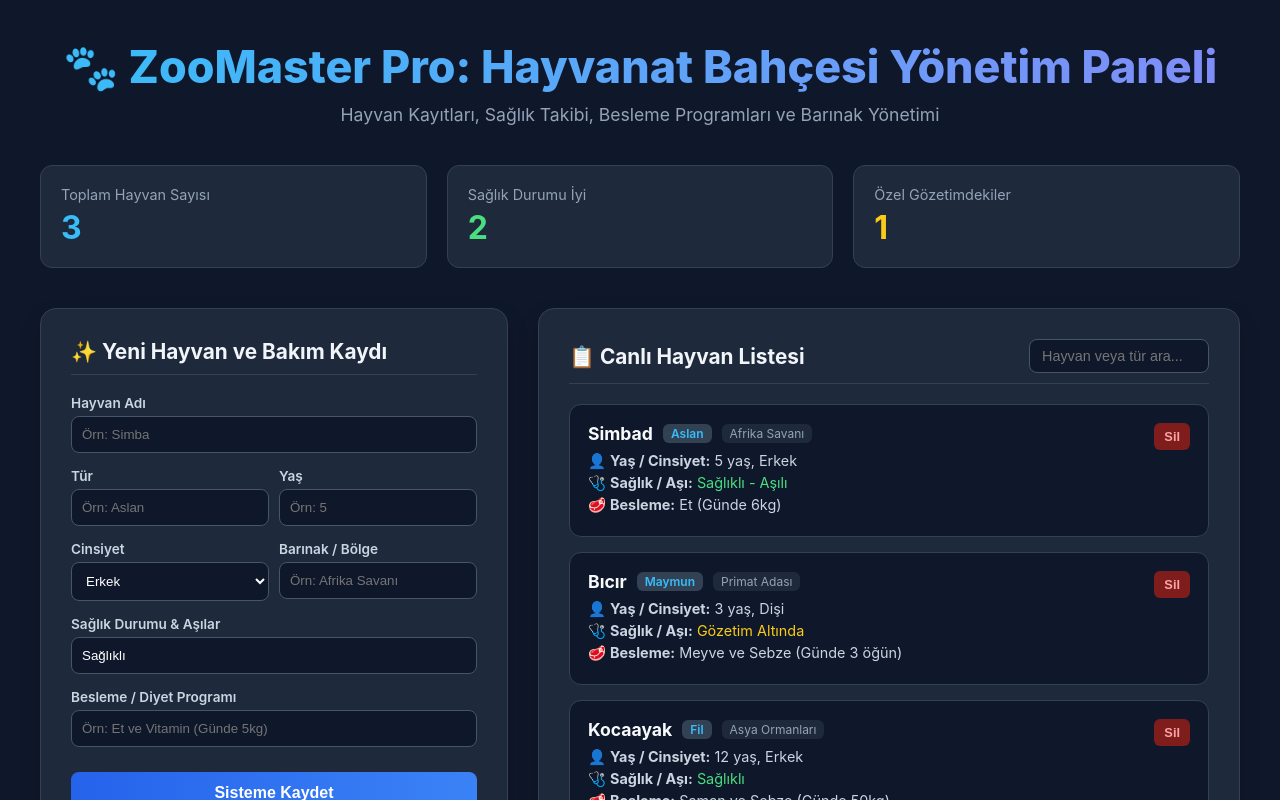
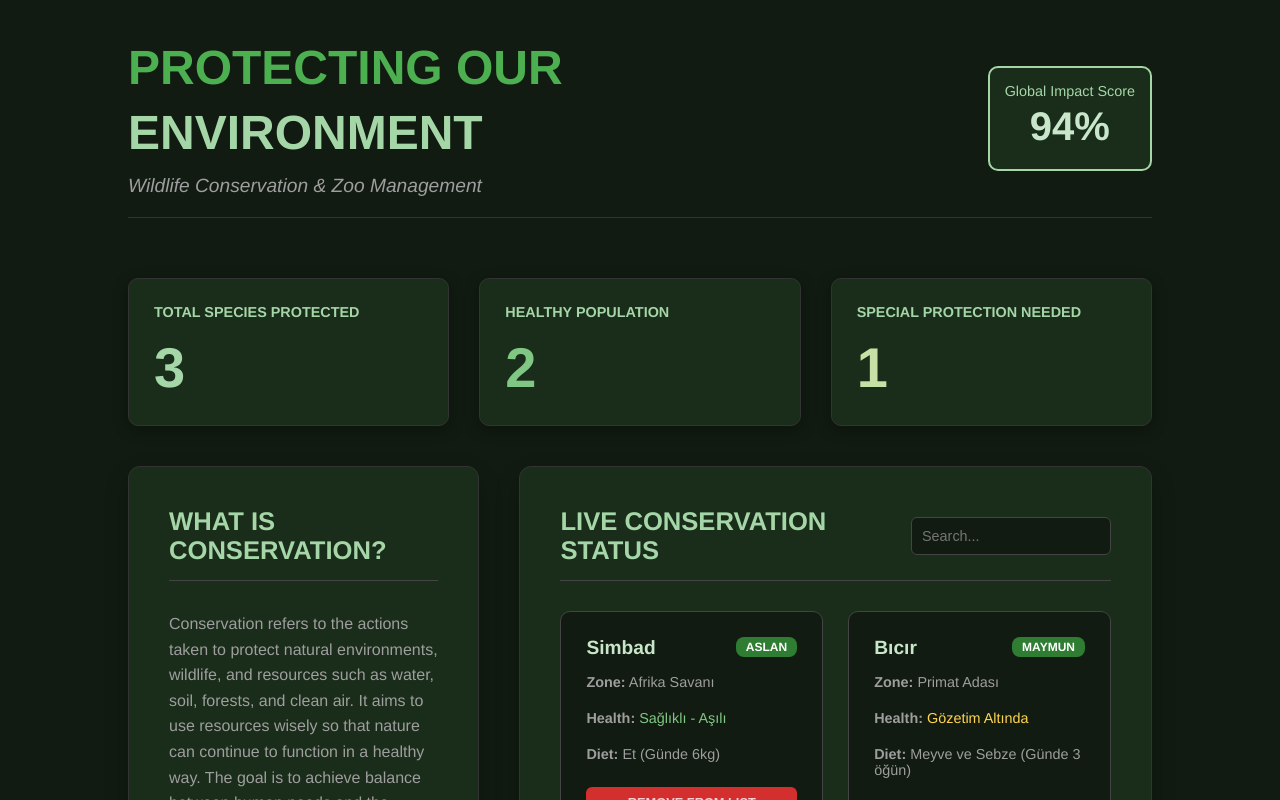
Before and after one commit to aysetmy/bto303-ara2-24053035015, a Next.js app: page / in a window 1280 px wide. Shown: the top 800 px of the page. Built offline with nearby package versions, Linux system fonts and the light colour scheme.

Commit message:
referans tasarima uygun cevre temasina gecildi

```diff
--- a/src/app/page.tsx
+++ b/src/app/page.tsx
@@ -28,107 +28,82 @@ export default function Home() {
     a.zone.toLowerCase().includes(search.toLowerCase())
   );
 
+  const total = animals.length;
+  const healthy = animals.filter(a => a.health.includes('Sağlıklı')).length;
+  const attention = animals.filter(a => !a.health.includes('Sağlıklı')).length;
+
   return (
-    <main style={{ minHeight: '100vh', background: '#0f172a', color: '#f8fafc', padding: '40px 20px', fontFamily: 'Inter, system-ui, sans-serif' }}>
-      <div style={{ maxWidth: '1200px', margin: '0 auto' }}>
+    <main style={{ minHeight: '100vh', background: '#111b11', color: '#e0e0e0', padding: '40px 20px', fontFamily: 'Helvetica Neue, Arial, sans-serif' }}>
+      <div style={{ maxWidth: '1024px', margin: '0 auto' }}>
 
-        {/* Başlık */}
-        <header style={{ textAlign: 'center', marginBottom: '40px' }}>
-          <h1 style={{ fontSize: '2.8rem', fontWeight: '800', background: 'linear-gradient(to right, #38bdf8, #818cf8)', WebkitBackgroundClip: 'text', WebkitTextFillColor: 'transparent', marginBottom: '10px' }}>
-            🐾 ZooMaster Pro: Hayvanat Bahçesi Yönetim Paneli
-          </h1>
-          <p style={{ color: '#94a3b8', fontSize: '1.1rem' }}>Hayvan Kayıtları, Sağlık Takibi, Besleme Programları ve Barınak Yönetimi</p>
-        </header>
-
-        {/* İstatistik Kartları */}
-        <div style={{ display: 'grid', gridTemplateColumns: 'repeat(auto-fit, minmax(250px, 1fr))', gap: '20px', marginBottom: '40px' }}>
-          <div style={{ background: '#1e293b', padding: '20px', borderRadius: '12px', border: '1px solid #334155' }}>
-            <p style={{ color: '#94a3b8', margin: '0 0 5px 0', fontSize: '0.9rem' }}>Toplam Hayvan Sayısı</p>
-            <h3 style={{ fontSize: '2rem', margin: 0, color: '#38bdf8' }}>{animals.length}</h3>
-          </div>
-          <div style={{ background: '#1e293b', padding: '20px', borderRadius: '12px', border: '1px solid #334155' }}>
-            <p style={{ color: '#94a3b8', margin: '0 0 5px 0', fontSize: '0.9rem' }}>Sağlık Durumu İyi</p>
-            <h3 style={{ fontSize: '2rem', margin: 0, color: '#4ade80' }}>{animals.filter(a => a.health.includes('Sağlıklı')).length}</h3>
-          </div>
-          <div style={{ background: '#1e293b', padding: '20px', borderRadius: '12px', border: '1px solid #334155' }}>
-            <p style={{ color: '#94a3b8', margin: '0 0 5px 0', fontSize: '0.9rem' }}>Özel Gözetimdekiler</p>
-            <h3 style={{ fontSize: '2rem', margin: 0, color: '#facc15' }}>{animals.filter(a => !a.health.includes('Sağlıklı')).length}</h3>
+        {/* Üst Bilgi - Referans Tasarıma Göre Düzenlenmiş */}
+        <div style={{ display: 'grid', gridTemplateColumns: '1fr auto', alignItems: 'center', marginBottom: '60px', borderBottom: '1px solid #333', paddingBottom: '20px' }}>
+          <header>
+            <h1 style={{ fontSize: '3rem', fontWeight: '700', color: '#4caf50', margin: '0 0 10px 0' }}>PROTECTING OUR</h1>
+            <h1 style={{ fontSize: '3rem', fontWeight: '900', color: '#a5d6a7', margin: 0 }}>ENVIRONMENT</h1>
+            <p style={{ color: '#9e9e9e', fontSize: '1.2rem', marginTop: '15px', fontStyle: 'italic' }}>Wildlife Conservation & Zoo Management</p>
+          </header>
+          <div style={{ background: '#1a2c1a', padding: '15px', borderRadius: '10px', border: '2px solid #a5d6a7', textAlign: 'center' }}>
+            <p style={{ color: '#a5d6a7', margin: 0, fontSize: '0.9rem' }}>Global Impact Score</p>
+            <h3 style={{ fontSize: '2.5rem', margin: '5px 0', color: '#c8e6c9' }}>94%</h3>
           </div>
         </div>
 
-        {/* Ana Grid: Form ve Liste */}
-        <div style={{ display: 'grid', gridTemplateColumns: '1fr 1.5fr', gap: '30px', alignItems: 'start' }}>
+        {/* İstatistik Kartları - Referans Grid Düzeni */}
+        <div style={{ display: 'grid', gridTemplateColumns: 'repeat(3, 1fr)', gap: '30px', marginBottom: '40px' }}>
+          {[
+            { title: 'TOTAL SPECIES PROTECTED', value: total, color: '#a5d6a7' },
+            { title: 'HEALTHY POPULATION', value: healthy, color: '#81c784' },
+            { title: 'SPECIAL PROTECTION NEEDED', value: attention, color: '#c5e1a5' }
+          ].map((card, index) => (
+            <div key={index} style={{ background: '#1a2c1a', padding: '25px', borderRadius: '10px', border: `1px solid #333`, boxShadow: '0 4px 15px rgba(0,0,0,0.3)' }}>
+              <p style={{ color: '#a5d6a7', margin: '0 0 15px 0', fontSize: '0.9rem', fontWeight: '600' }}>{card.title}</p>
+              <h3 style={{ fontSize: '3.5rem', margin: 0, color: card.color, fontWeight: '800' }}>{card.value}</h3>
+            </div>
+          ))}
+        </div>
 
-          {/* Yeni Kayıt Formu */}
-          <div style={{ background: '#1e293b', padding: '30px', borderRadius: '16px', border: '1px solid #334155', boxShadow: '0 10px 25px -5px rgba(0,0,0,0.3)' }}>
-            <h2 style={{ fontSize: '1.3rem', marginBottom: '20px', color: '#f1f5f9', borderBottom: '1px solid #334155', paddingBottom: '10px' }}>✨ Yeni Hayvan ve Bakım Kaydı</h2>
+        {/* Ana İçerik - Form ve Liste Grid Yapısı */}
+        <div style={{ display: 'grid', gridTemplateColumns: '1fr 1.8fr', gap: '40px', alignItems: 'start' }}>
+
+          {/* Yeni Kayıt Formu - Temiz Tasarım */}
+          <div style={{ background: '#1a2c1a', padding: '40px', borderRadius: '12px', border: '1px solid #333', boxShadow: '0 10px 25px rgba(0,0,0,0.2)' }}>
+            <h2 style={{ fontSize: '1.6rem', marginBottom: '30px', color: '#a5d6a7', borderBottom: '1px solid #444', paddingBottom: '15px' }}>WHAT IS CONSERVATION?</h2>
+            <p style={{ color: '#9e9e9e', fontSize: '1rem', lineHeight: '1.6', marginBottom: '25px' }}>
+              Conservation refers to the actions taken to protect natural environments, wildlife, and resources such as water, soil, forests, and clean air. It aims to use resources wisely so that nature can continue to function in a healthy way. The goal is to achieve balance between human needs and the planet's capacity to support life.
+            </p>
             <form onSubmit={handleSubmit} style={{ display: 'flex', flexDirection: 'column', gap: '15px' }}>
-              <div>
-                <label style={{ display: 'block', fontSize: '0.85rem', fontWeight: '600', color: '#cbd5e1', marginBottom: '5px' }}>Hayvan Adı</label>
-                <input type="text" placeholder="Örn: Simba" value={form.name} onChange={e => setForm({ ...form, name: e.target.value })} style={{ width: '100%', padding: '10px', borderRadius: '8px', background: '#0f172a', border: '1px solid #475569', color: 'white', outline: 'none' }} required />
-              </div>
-              <div style={{ display: 'grid', gridTemplateColumns: '1fr 1fr', gap: '10px' }}>
-                <div>
-                  <label style={{ display: 'block', fontSize: '0.85rem', fontWeight: '600', color: '#cbd5e1', marginBottom: '5px' }}>Tür</label>
-                  <input type="text" placeholder="Örn: Aslan" value={form.species} onChange={e => setForm({ ...form, species: e.target.value })} style={{ width: '100%', padding: '10px', borderRadius: '8px', background: '#0f172a', border: '1px solid #475569', color: 'white', outline: 'none' }} required />
-                </div>
-                <div>
-                  <label style={{ display: 'block', fontSize: '0.85rem', fontWeight: '600', color: '#cbd5e1', marginBottom: '5px' }}>Yaş</label>
-                  <input type="number" placeholder="Örn: 5" value={form.age} onChange={e => setForm({ ...form, age: e.target.value })} style={{ width: '100%', padding: '10px', borderRadius: '8px', background: '#0f172a', border: '1px solid #475569', color: 'white', outline: 'none' }} />
-                </div>
-              </div>
-              <div style={{ display: 'grid', gridTemplateColumns: '1fr 1fr', gap: '10px' }}>
-                <div>
-                  <label style={{ display: 'block', fontSize: '0.85rem', fontWeight: '600', color: '#cbd5e1', marginBottom: '5px' }}>Cinsiyet</label>
-                  <select value={form.gender} onChange={e => setForm({ ...form, gender: e.target.value })} style={{ width: '100%', padding: '10px', borderRadius: '8px', background: '#0f172a', border: '1px solid #475569', color: 'white', outline: 'none' }}>
-                    <option value="Erkek">Erkek</option>
-                    <option value="Dişi">Dişi</option>
-                  </select>
-                </div>
-                <div>
-                  <label style={{ display: 'block', fontSize: '0.85rem', fontWeight: '600', color: '#cbd5e1', marginBottom: '5px' }}>Barınak / Bölge</label>
-                  <input type="text" placeholder="Örn: Afrika Savanı" value={form.zone} onChange={e => setForm({ ...form, zone: e.target.value })} style={{ width: '100%', padding: '10px', borderRadius: '8px', background: '#0f172a', border: '1px solid #475569', color: 'white', outline: 'none' }} required />
-                </div>
-              </div>
-              <div>
-                <label style={{ display: 'block', fontSize: '0.85rem', fontWeight: '600', color: '#cbd5e1', marginBottom: '5px' }}>Sağlık Durumu & Aşılar</label>
-                <input type="text" placeholder="Örn: Sağlıklı / Aşıları Tam" value={form.health} onChange={e => setForm({ ...form, health: e.target.value })} style={{ width: '100%', padding: '10px', borderRadius: '8px', background: '#0f172a', border: '1px solid #475569', color: 'white', outline: 'none' }} />
-              </div>
-              <div>
-                <label style={{ display: 'block', fontSize: '0.85rem', fontWeight: '600', color: '#cbd5e1', marginBottom: '5px' }}>Besleme / Diyet Programı</label>
-                <input type="text" placeholder="Örn: Et ve Vitamin (Günde 5kg)" value={form.diet} onChange={e => setForm({ ...form, diet: e.target.value })} style={{ width: '100%', padding: '10px', borderRadius: '8px', background: '#0f172a', border: '1px solid #475569', color: 'white', outline: 'none' }} />
-              </div>
-              <button type="submit" style={{ padding: '12px', background: 'linear-gradient(to right, #2563eb, #3b82f6)', color: 'white', border: 'none', borderRadius: '8px', cursor: 'pointer', fontWeight: 'bold', fontSize: '1rem', marginTop: '10px', transition: 'opacity 0.2s' }}>
-                Sisteme Kaydet
+              <input type="text" placeholder="Animal Name (e.g., 'Leo')" value={form.name} onChange={e => setForm({ ...form, name: e.target.value })} style={{ width: '100%', padding: '12px', borderRadius: '6px', background: '#111b11', border: '1px solid #444', color: 'white', outline: 'none' }} required />
+              <input type="text" placeholder="Species (e.g., 'Lion')" value={form.species} onChange={e => setForm({ ...form, species: e.target.value })} style={{ width: '100%', padding: '12px', borderRadius: '6px', background: '#111b11', border: '1px solid #444', color: 'white', outline: 'none' }} required />
+              <input type="text" placeholder="Zone (e.g., 'African Savanna')" value={form.zone} onChange={e => setForm({ ...form, zone: e.target.value })} style={{ width: '100%', padding: '12px', borderRadius: '6px', background: '#111b11', border: '1px solid #444', color: 'white', outline: 'none' }} required />
+              <button type="submit" style={{ padding: '14px', background: '#2e7d32', color: 'white', border: 'none', borderRadius: '6px', cursor: 'pointer', fontWeight: 'bold', fontSize: '1rem', marginTop: '15px', transition: 'background 0.2s' }}>
+                ADD TO CONSERVATION LIST
               </button>
             </form>
           </div>
 
-          {/* Liste ve Arama Bölümü */}
-          <div style={{ background: '#1e293b', padding: '30px', borderRadius: '16px', border: '1px solid #334155', boxShadow: '0 10px 25px -5px rgba(0,0,0,0.3)' }}>
-            <div style={{ display: 'flex', justifyContent: 'space-between', alignItems: 'center', marginBottom: '20px', borderBottom: '1px solid #334155', paddingBottom: '10px', gap: '15px' }}>
-              <h2 style={{ fontSize: '1.3rem', color: '#f1f5f9', margin: 0 }}>📋 Canlı Hayvan Listesi</h2>
-              <input type="text" placeholder="Hayvan veya tür ara..." value={search} onChange={e => setSearch(e.target.value)} style={{ padding: '8px 12px', borderRadius: '8px', background: '#0f172a', border: '1px solid #475569', color: 'white', fontSize: '0.9rem', outline: 'none', width: '180px' }} />
+          {/* Canlı Hayvan Listesi - Grid Yapısı */}
+          <div style={{ background: '#1a2c1a', padding: '40px', borderRadius: '12px', border: '1px solid #333', boxShadow: '0 10px 25px rgba(0,0,0,0.2)' }}>
+            <div style={{ display: 'flex', justifyContent: 'space-between', alignItems: 'center', marginBottom: '30px', borderBottom: '1px solid #444', paddingBottom: '15px' }}>
+              <h2 style={{ fontSize: '1.6rem', color: '#a5d6a7', margin: 0 }}>LIVE CONSERVATION STATUS</h2>
+              <input type="text" placeholder="Search..." value={search} onChange={e => setSearch(e.target.value)} style={{ padding: '10px', borderRadius: '6px', background: '#111b11', border: '1px solid #444', color: 'white', fontSize: '0.9rem', outline: 'none', width: '200px' }} />
             </div>
 
             {filteredAnimals.length === 0 ? (
-              <div style={{ textAlign: 'center', padding: '40px', color: '#64748b', fontStyle: 'italic' }}>Aradığınız kriterlere uygun hayvan bulunamadı.</div>
+              <div style={{ textAlign: 'center', padding: '40px', color: '#666', fontStyle: 'italic' }}>No animals match your search criteria.</div>
             ) : (
-              <div style={{ display: 'flex', flexDirection: 'column', gap: '15px', maxHeight: '600px', overflowY: 'auto' }}>
+              <div style={{ display: 'grid', gridTemplateColumns: '1fr 1fr', gap: '25px', maxHeight: '600px', overflowY: 'auto' }}>
                 {filteredAnimals.map((animal) => (
-                  <div key={animal.id} style={{ background: '#0f172a', padding: '18px', borderRadius: '12px', border: '1px solid #334155', display: 'flex', justifyContent: 'space-between', alignItems: 'flex-start' }}>
-                    <div>
-                      <div style={{ display: 'flex', alignItems: 'center', gap: '10px', marginBottom: '8px' }}>
-                        <h3 style={{ margin: 0, color: '#f8fafc', fontSize: '1.1rem' }}>{animal.name}</h3>
-                        <span style={{ background: '#334155', color: '#38bdf8', padding: '2px 8px', borderRadius: '6px', fontSize: '0.75rem', fontWeight: '600' }}>{animal.species}</span>
-                        <span style={{ background: '#1e293b', color: '#94a3b8', padding: '2px 8px', borderRadius: '6px', fontSize: '0.75rem' }}>{animal.zone}</span>
-                      </div>
-                      <p style={{ margin: '4px 0', color: '#cbd5e1', fontSize: '0.9rem' }}>👤 <strong>Yaş / Cinsiyet:</strong> {animal.age} yaş, {animal.gender}</p>
-                      <p style={{ margin: '4px 0', color: '#cbd5e1', fontSize: '0.9rem' }}>🩺 <strong>Sağlık / Aşı:</strong> <span style={{ color: animal.health.includes('Sağlıklı') ? '#4ade80' : '#facc15' }}>{animal.health}</span></p>
-                      <p style={{ margin: '4px 0', color: '#cbd5e1', fontSize: '0.9rem' }}>🥩 <strong>Besleme:</strong> {animal.diet}</p>
+                  <div key={animal.id} style={{ background: '#111b11', padding: '25px', borderRadius: '10px', border: '1px solid #444', display: 'flex', flexDirection: 'column', gap: '10px' }}>
+                    <div style={{ display: 'flex', justifyContent: 'space-between', alignItems: 'start' }}>
+                      <h3 style={{ margin: 0, color: '#c8e6c9', fontSize: '1.2rem' }}>{animal.name}</h3>
+                      <span style={{ background: '#2e7d32', color: 'white', padding: '3px 10px', borderRadius: '8px', fontSize: '0.75rem', fontWeight: '700', textTransform: 'uppercase' }}>{animal.species}</span>
                     </div>
-                    <button onClick={() => handleDelete(animal.id)} style={{ background: '#7f1d1d', color: '#fca5a5', border: 'none', padding: '6px 10px', borderRadius: '6px', cursor: 'pointer', fontSize: '0.8rem', fontWeight: '600' }}>
-                      Sil
+                    <p style={{ margin: '5px 0', color: '#9e9e9e', fontSize: '0.9rem' }}><strong>Zone:</strong> {animal.zone}</p>
+                    <p style={{ margin: '5px 0', color: '#9e9e9e', fontSize: '0.9rem' }}><strong>Health:</strong> <span style={{ color: animal.health.includes('Sağlıklı') ? '#81c784' : '#ffd54f' }}>{animal.health}</span></p>
+                    <p style={{ margin: '5px 0', color: '#9e9e9e', fontSize: '0.9rem' }}><strong>Diet:</strong> {animal.diet}</p>
+                    <button onClick={() => handleDelete(animal.id)} style={{ background: '#d32f2f', color: '#ffcdd2', border: 'none', padding: '8px', borderRadius: '6px', cursor: 'pointer', fontSize: '0.8rem', fontWeight: '700', marginTop: '10px', textTransform: 'uppercase' }}>
+                      Remove from List
                     </button>
                   </div>
                 ))}
```
